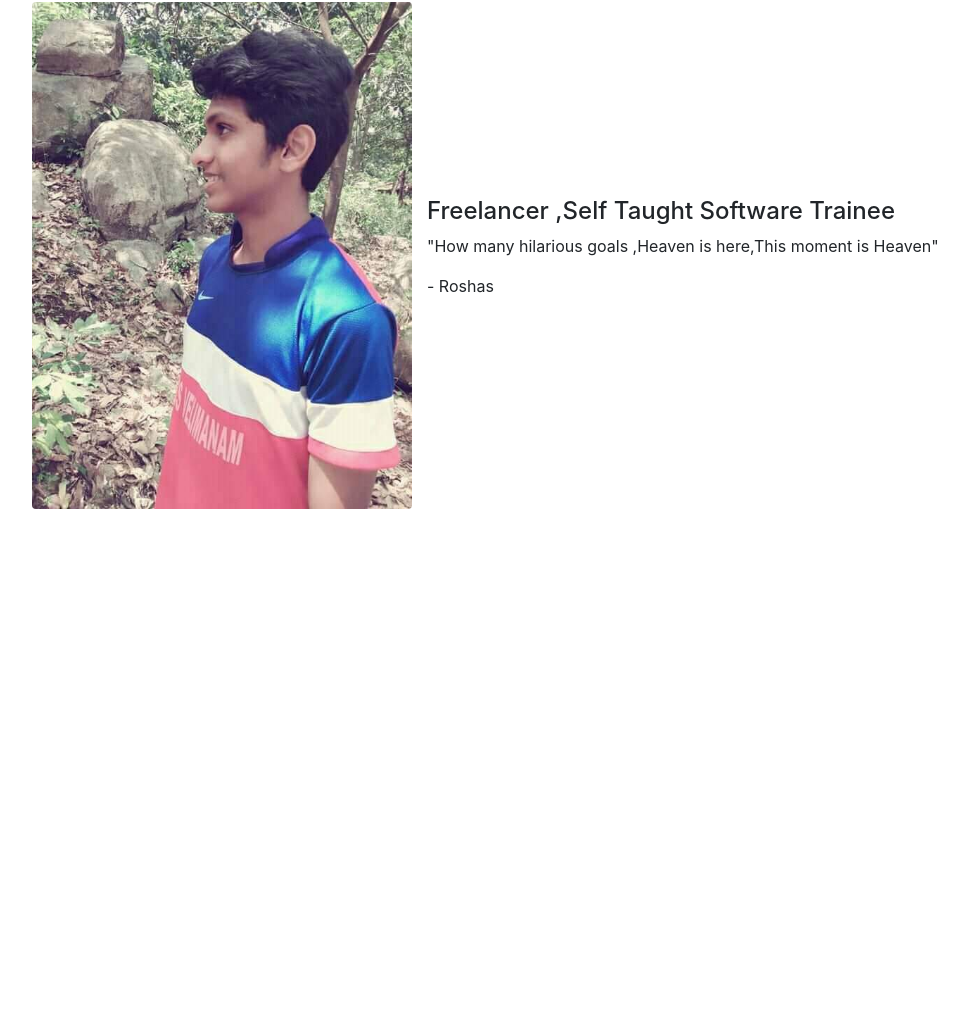
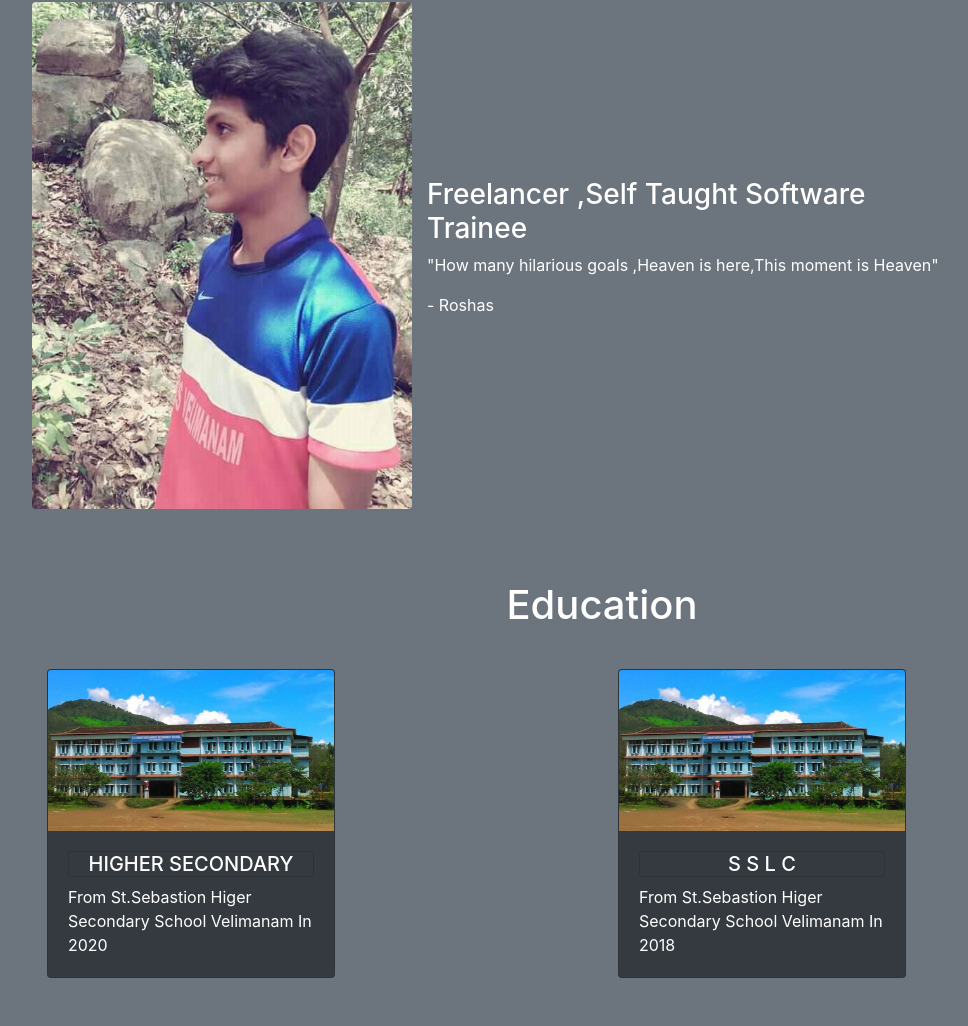
Before and after one commit to RoshasJohnson/MyPersonal-website, a plain HTML site: page index.html in a window 1280 px wide. Shown: the part 100-1126 px from the top of the page, without its empty margins (38-1006 px from the left). Before the commit the page ends 800 px from the top, so only its background shows below. Drawn offline with nearby package versions, Linux system fonts and the light colour scheme.

Commit message:
section2 finished

```diff
--- a/index.html
+++ b/index.html
@@ -10,9 +10,9 @@
 </head>
 <body>
     <header class="bg-info">
-        <div class="row text-green">
+        <div class="row ">
             <div class="col-md-6 col-9 p-3 pl-5">
-                <h2 >Roshas Johnson</h2>
+                <h2 class="text-white " >Roshas Johnson</h2>
                 </div>
                 <div class="col-md-6 col-3 my-auto">
                     <nav class="navbar navbar-expand-lg navbar-light bg-info">
@@ -40,15 +40,15 @@
             </div>
         </div>
     </header>
-<section class="p-4">
+<section class="p-4 bg-secondary">
     <div class="container">
         <div class="row align-items-center">
             <div class="col-md-4 px-0">
                 <img src="roshas4-.jpeg"  style="height:auto ;" alt="" class="img-fluid rounded">
 
             </div>
-            <div class="col-md-6">
-              <h4>Freelancer ,Self Taught Software Trainee </h4>
+            <div class="col-md-6 text-white" >
+              <h3>Freelancer ,Self Taught Software Trainee </h3>
               <p>"How many hilarious goals ,Heaven is here,This moment is Heaven" </p>
               <p> - Roshas</p>
 
@@ -56,8 +56,32 @@
             </div>
         </div>
     </div>
+</section >
+<section class="bg-secondary p-5">
+  <div class="container">
+    <h1 class="text-center text-white">Education</h1>
+    <div class="row mt-3 ">
+      <div class="col-md-6  pt-4 ">
+        <div class="card bg-dark mt-auto" style="width: 18rem;">
+          <img class="card-img-top" src="velimanam.jpg" alt="Card image cap">
+          <div class="card-body">
+            <h5 class="card title text-white bg-dark text-center">HIGHER SECONDARY</h5>
+            <p class="card-text text-white">From St.Sebastion Higer Secondary School Velimanam In 2020</p>
+          </div>
+        </div>
+      </div>
+      <div class="pt-4 pl-3">
+        <div class="card bg-dark  " style="width: 18rem;">
+          <img class="card-img-top" src="velimanam.jpg" alt="Card image cap">
+          <div class="card-body">
+            <h5 class="card title  text-center text-white bg-dark ">S S L C</h5>
+            <p class="card-text text-white">From St.Sebastion Higer Secondary School Velimanam In 2018</p>
+          </div>
+        </div>
+      </div>
+    </div>
+  </div>
 </section>
-
 
 
 
```
Also changed, not shown: velimanam.jpg (added).
